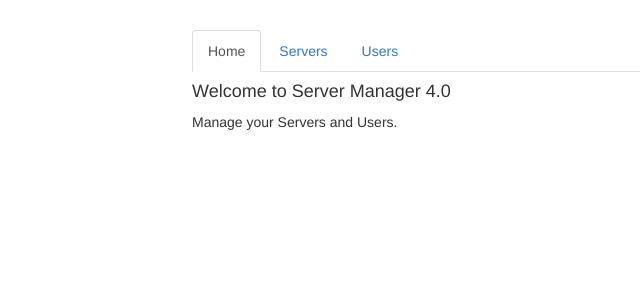
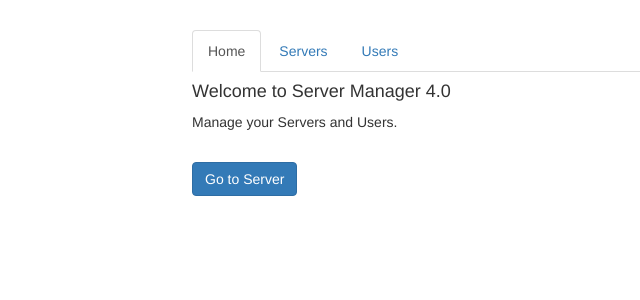
Before and after one commit to EaRthSaVior/angular-route-tutorial, an Angular app: page / in a window 1280 px wide. Shown: the top 300 px of the page, without its empty margins (73-713 px from the left). Built offline with nearby package versions, Linux system fonts and the light colour scheme.

Commit message:
navigate programmatically

```diff
--- a/src/app/home/home.component.html
+++ b/src/app/home/home.component.html
@@ -1,2 +1,4 @@
 <h4>Welcome to Server Manager 4.0</h4>
 <p>Manage your Servers and Users.</p>
+<br />
+<button class="btn btn-primary" (click)="goToServers()">Go to Server</button>
--- a/src/app/home/home.component.ts
+++ b/src/app/home/home.component.ts
@@ -1,15 +1,17 @@
 import { Component, OnInit } from '@angular/core';
+import { Router } from '@angular/router';
 
 @Component({
   selector: 'app-home',
   templateUrl: './home.component.html',
-  styleUrls: ['./home.component.css']
+  styleUrls: ['./home.component.css'],
 })
 export class HomeComponent implements OnInit {
+  constructor(private router: Router) {}
 
-  constructor() { }
+  ngOnInit() {}
 
-  ngOnInit() {
+  goToServers() {
+    this.router.navigate(['/servers']);
   }
-
 }
```
